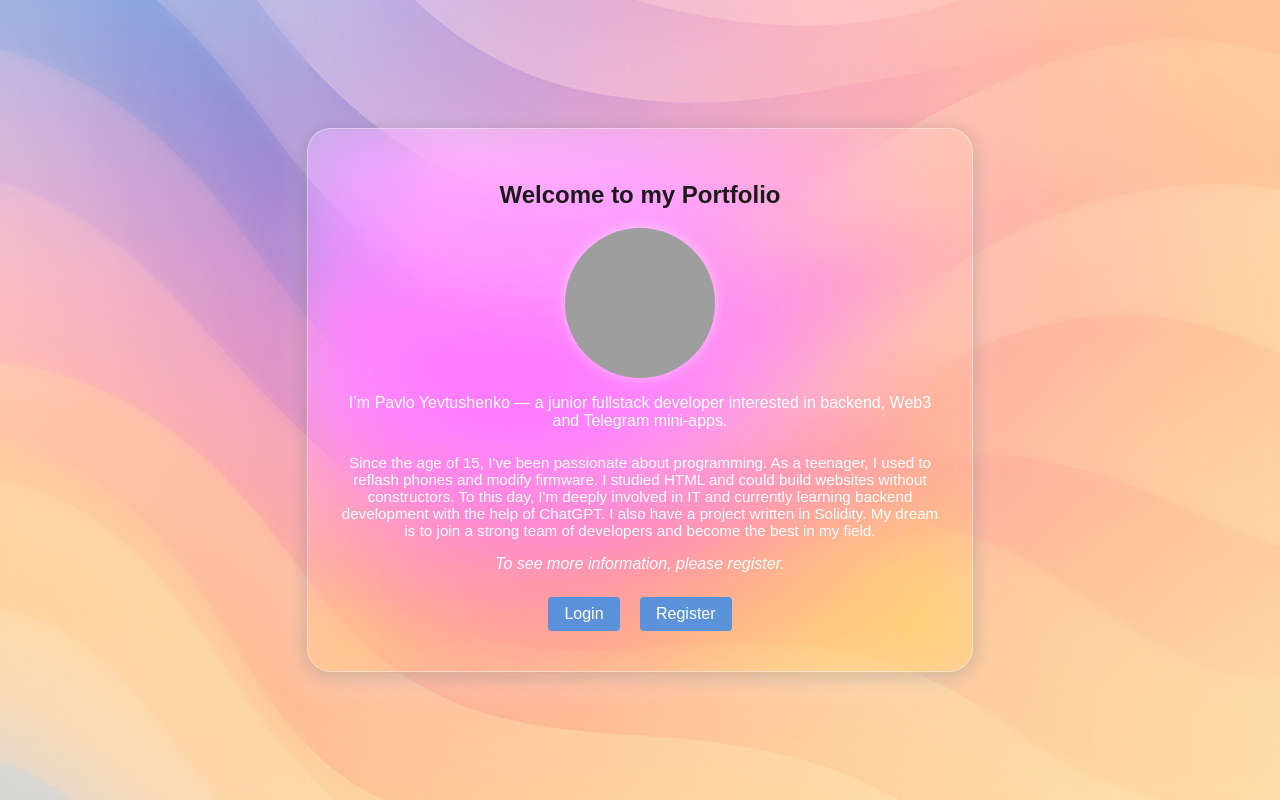
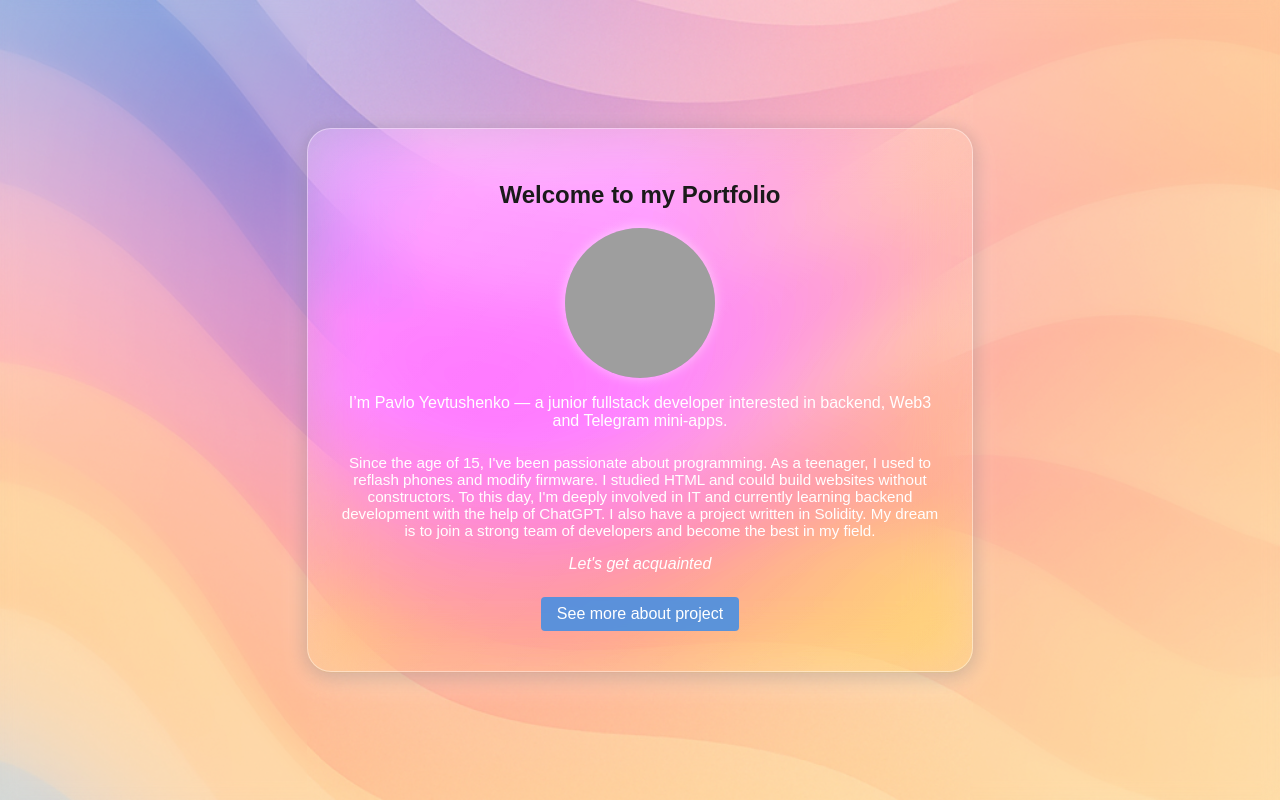
Before and after one commit to FastCoinsINFO/Portfolio, a website: page index.html in a window 1280 px wide. Drawn offline with Linux system fonts and the light colour scheme; grey boxes are pictures that could not be loaded.

Commit message:
Update index.html

```diff
--- a/index.html
+++ b/index.html
@@ -64,9 +64,8 @@
       I studied HTML and could build websites without constructors. To this day, I'm deeply involved in IT and currently learning backend development with the help of ChatGPT.
       I also have a project written in Solidity. My dream is to join a strong team of developers and become the best in my field.
     </p>
-    <p><em>To see more information, please register.</em></p>
-    <button type="button" onclick="window.location.href='login.html'">Login</button>
-    <button type="button" onclick="window.location.href='register.html'">Register</button>
+    <p><em>Let's get acquainted</em></p>
+    <button type="button" onclick="window.location.href='register.html'">See more about project</button>
   </div>
 </body>
 </html>
```
